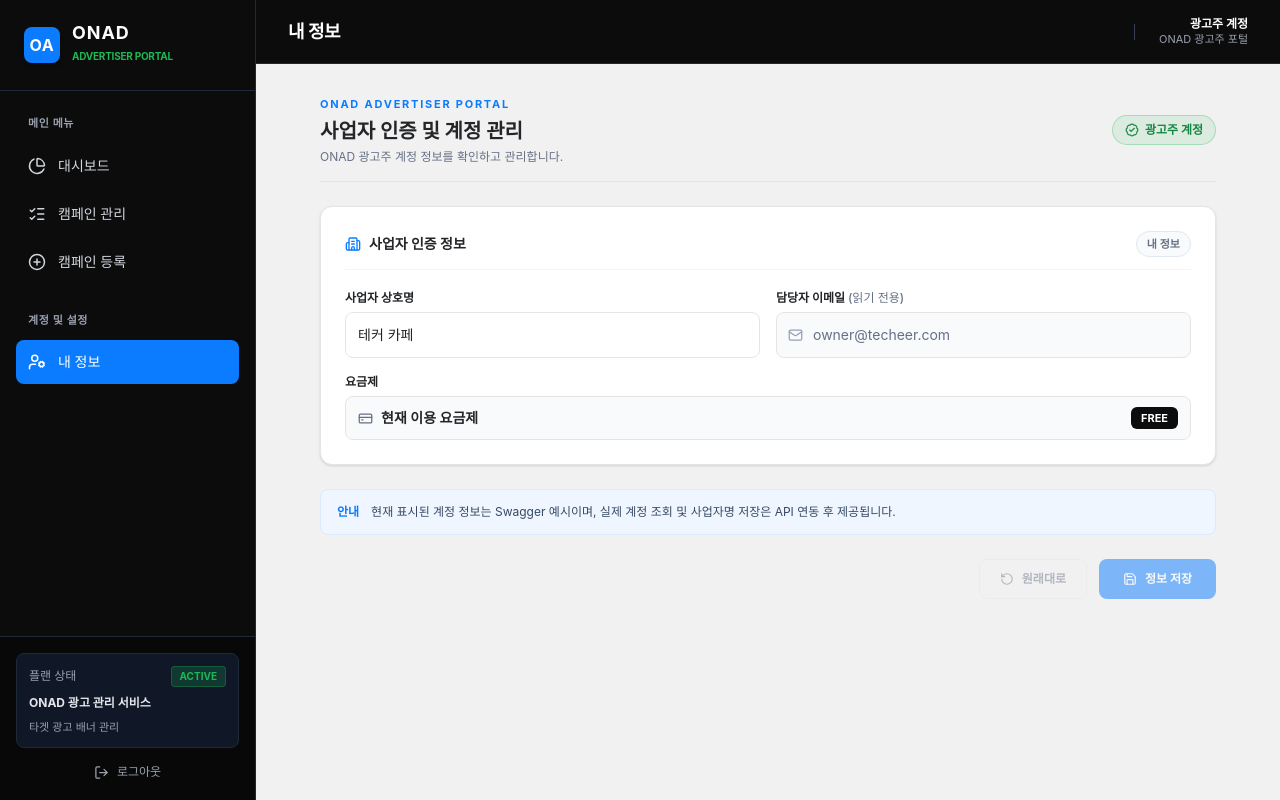
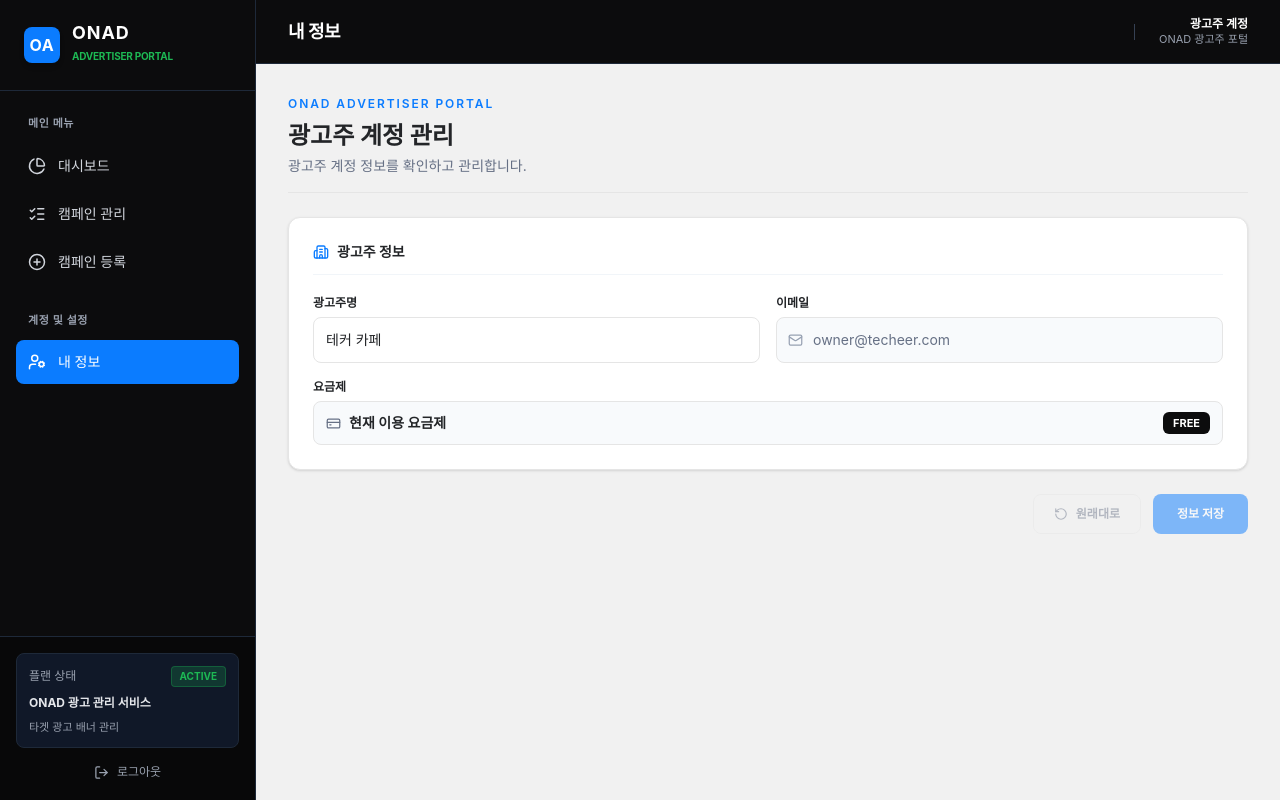
Before and after one commit to Techeer-2026-2/frontend-onad, a React (Vite) app: page /account in a window 1280 px wide. Built offline with nearby package versions, Linux system fonts and the light colour scheme.

Commit message:
feat: 내 정보 화면 레이아웃 정리

```diff
--- a/src/pages/Account.jsx
+++ b/src/pages/Account.jsx
@@ -1,4 +1,4 @@
-import { BadgeCheck, Building2, CreditCard, Mail, Save, RotateCcw } from 'lucide-react'
+import { Building2, CreditCard, Mail, RotateCcw } from 'lucide-react'
 import { useState } from 'react'
 
 const initialBusinessName = '테커 카페'
@@ -6,11 +6,8 @@ const sampleEmail = 'owner@techeer.com'
 
 function Account() {
   const [businessName, setBusinessName] = useState(initialBusinessName)
-  const [hasEditedBusinessName, setHasEditedBusinessName] = useState(false)
-
   function handleBusinessNameChange(event) {
     setBusinessName(event.target.value)
-    setHasEditedBusinessName(true)
   }
 
   function preventSubmit(event) {
@@ -18,30 +15,26 @@ function Account() {
   }
 
   return (
-    <div className="mx-auto max-w-4xl space-y-6">
-      <header className="flex flex-col justify-between gap-3 border-b border-[#E5E5E5] pb-4 sm:flex-row sm:items-center">
+    <div className="space-y-6">
+      <header className="flex flex-col gap-4 border-b border-[#E5E5E5] pb-4 sm:flex-row sm:items-center sm:justify-between">
         <div>
-          <p className="text-[11px] font-bold uppercase tracking-[0.16em] text-[#0B7CFF]">ONAD ADVERTISER PORTAL</p>
-          <h1 className="mt-1 text-xl font-bold text-[#232528]">사업자 인증 및 계정 관리</h1>
-          <p className="mt-1 text-xs text-[#667085]">ONAD 광고주 계정 정보를 확인하고 관리합니다.</p>
+          <p className="text-xs font-semibold uppercase tracking-[0.16em] text-[#0B7CFF]">ONAD ADVERTISER PORTAL</p>
+          <h1 className="mt-2 text-2xl font-bold text-[#232528]">광고주 계정 관리</h1>
+          <p className="mt-1 text-sm text-[#667085]">광고주 계정 정보를 확인하고 관리합니다.</p>
         </div>
-        <span className="inline-flex w-fit items-center gap-1.5 rounded-full border border-[#1DB954]/30 bg-[#1DB954]/10 px-3 py-1.5 text-xs font-bold text-[#168743]">
-          <BadgeCheck size={14} aria-hidden="true" /> 광고주 계정
-        </span>
       </header>
 
       <form onSubmit={preventSubmit} className="space-y-6">
         <section aria-labelledby="account-info-heading" className="space-y-5 rounded-xl border border-[#E5E5E5] bg-white p-5 shadow-sm sm:p-6">
           <div className="flex items-center justify-between border-b border-slate-100 pb-3">
             <h2 id="account-info-heading" className="flex items-center gap-2 text-sm font-bold text-[#232528]">
-              <Building2 size={16} className="text-[#0B7CFF]" aria-hidden="true" /> 사업자 인증 정보
+              <Building2 size={16} className="text-[#0B7CFF]" aria-hidden="true" /> 광고주 정보
             </h2>
-            <span className="rounded-full border border-slate-200 bg-slate-50 px-2.5 py-1 text-[11px] font-semibold text-[#667085]">내 정보</span>
           </div>
 
           <div className="grid grid-cols-1 gap-4 text-xs sm:grid-cols-2">
             <div>
-              <label htmlFor="business-name" className="block font-bold text-[#232528]">사업자 상호명</label>
+              <label htmlFor="business-name" className="block font-bold text-[#232528]">광고주명</label>
               <input
                 id="business-name"
                 name="businessName"
@@ -54,7 +47,7 @@ function Account() {
             </div>
 
             <div>
-              <label htmlFor="account-email" className="block font-bold text-[#232528]">담당자 이메일 <span className="font-medium text-[#667085]">(읽기 전용)</span></label>
+              <label htmlFor="account-email" className="block font-bold text-[#232528]">이메일</label>
               <div className="relative mt-1.5">
                 <Mail size={15} className="pointer-events-none absolute left-3 top-1/2 -translate-y-1/2 text-[#98A2B3]" aria-hidden="true" />
                 <input
@@ -81,11 +74,6 @@ function Account() {
           </div>
         </section>
 
-        <div className="flex flex-col gap-3 rounded-lg border border-blue-100 bg-blue-50 px-4 py-3 text-xs leading-relaxed text-[#364964] sm:flex-row sm:items-start">
-          <span className="font-bold text-[#0B7CFF]">안내</span>
-          <p>현재 표시된 계정 정보는 Swagger 예시이며, 실제 계정 조회 및 사업자명 저장은 API 연동 후 제공됩니다.{hasEditedBusinessName ? ' 입력한 변경 내용은 저장되지 않습니다.' : ''}</p>
-        </div>
-
         <div className="flex flex-col-reverse justify-end gap-3 sm:flex-row">
           <button
             type="button"
@@ -100,7 +88,7 @@ function Account() {
             title="사업자명 저장 API가 연결되면 사용할 수 있습니다."
             className="inline-flex min-h-10 cursor-not-allowed items-center justify-center gap-2 rounded-lg bg-[#0B7CFF] px-6 text-xs font-bold text-white opacity-50"
           >
-            <Save size={14} aria-hidden="true" /> 정보 저장
+            정보 저장
           </button>
         </div>
       </form>
```
